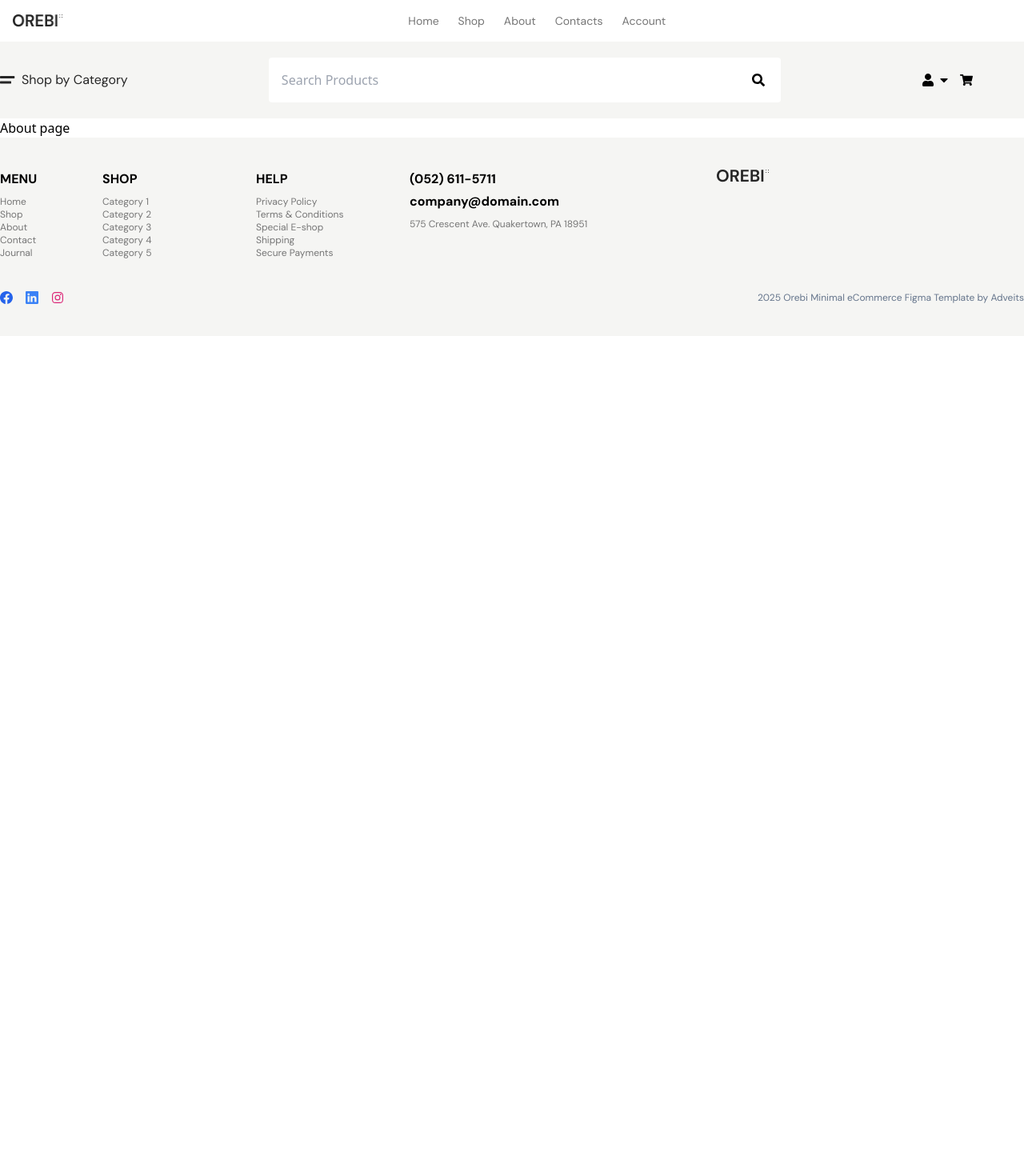
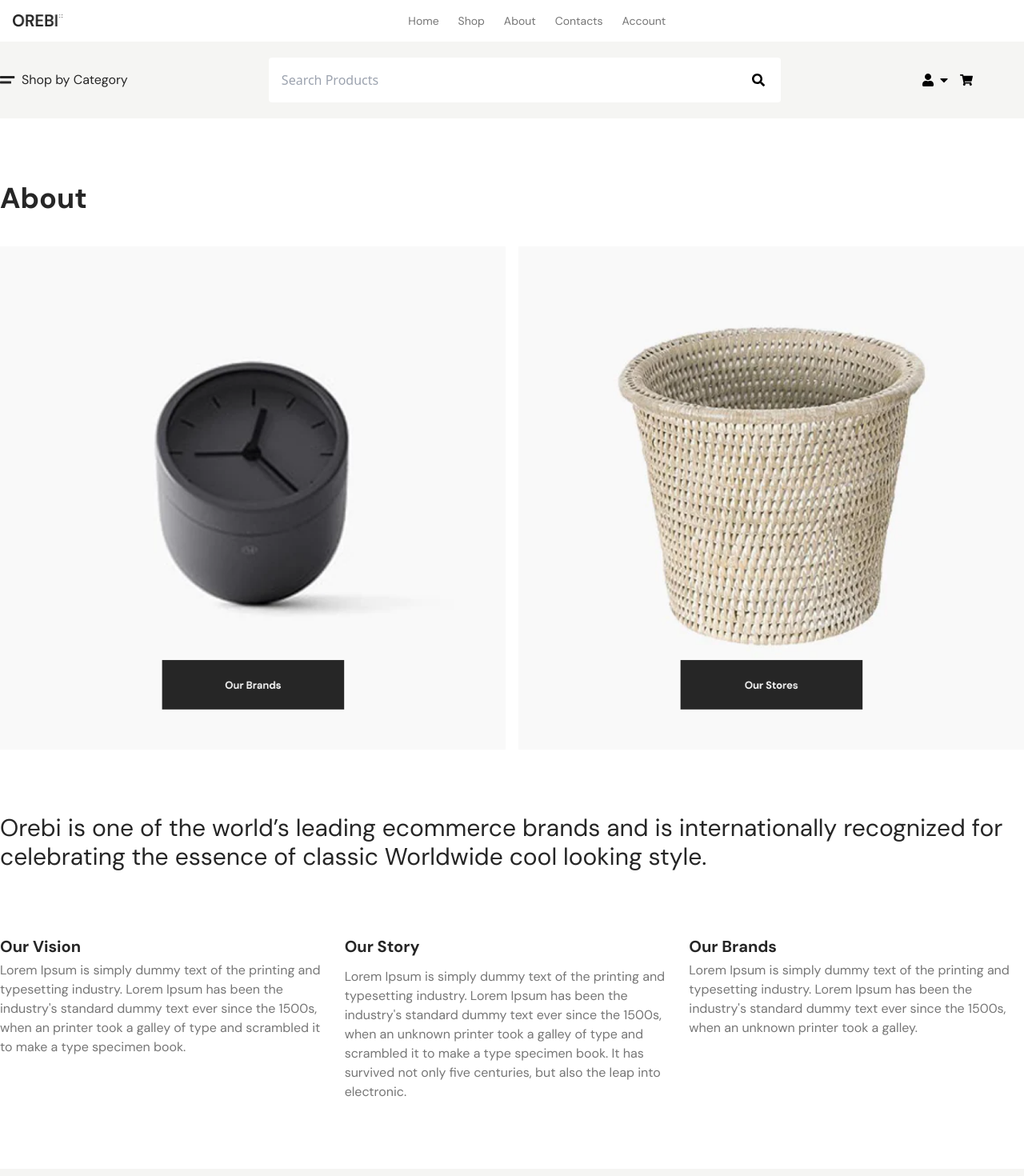
Before and after one commit to NH-Bappy/Orebi, a React (Vite) app: page /About in a window 1280 px wide. Shown: the top 1470 px of the page at 80% size. Before the commit the page ends 800 px from the top, so only its background shows below. Built offline with nearby package versions, Linux system fonts and the light colour scheme.

Commit message:
new page desing

```diff
--- a/src/componants/Category.jsx
+++ b/src/componants/Category.jsx
@@ -2,7 +2,6 @@ import React from 'react'
 import Container from '../layer/Container'
 import Flex from '../layer/Flex'
 import Bars from '../icons/Bars'
-import Text from '../layer/Text'
 import { FaSearch,FaShoppingCart } from "react-icons/fa";
 import Login from '../icons/Login'
 
--- a/src/pages/About.jsx
+++ b/src/pages/About.jsx
@@ -1,9 +1,40 @@
 import React from 'react'
+import Text from '../layer/Text'
+import Container from '../layer/Container'
+import Image from '../layer/Image'
+import Apo from '../../public/image/bu.png'
+import but from '../../public/image/but.png'
+import { Link } from 'react-router-dom'
 
 const About = () => {
   return (
     <>
-    <h2>About page</h2>
+    <div className="py-20">
+     <Container>
+     <Text texts={"About"} as={"h2"} className={'text-4xl text-DDC font-dmSans font-bold pb-10'}/>
+     <div className="flex">
+     <div className="w-6/12 pr-2"><Link to={"/shop"}><Image imgsrc={Apo} imgalt={'Apo'}/></Link></div>
+
+
+      <div className="w-6/12 pl-2"><Link to={"/shop"}><Image imgsrc={but} imgalt={'but'}/></Link></div>
+     </div>
+     <Text texts={"Orebi is one of the world’s leading ecommerce brands and is internationally recognized for celebrating the essence of classic Worldwide cool looking style."} as={"p"} className={'font-dmSans text-3xl py-20 text-DDC'}/>
+     <div className="flex gap-3">
+      <div className="w-4/12">
+      <Text texts={"Our Vision"} as={"h4"} className={'text-xl font-dmSans font-bold pb-1 text-DDC'}/>
+      <Text texts={"Lorem Ipsum is simply dummy text of the printing and typesetting industry. Lorem Ipsum has been the industry's standard dummy text ever since the 1500s, when an   printer took a galley of type and scrambled it to make a type specimen book."} as={"h4"} className={'font-dmSans pb-1 text-mColor'}/>
+      </div>
+      <div className="w-4/12">
+      <Text texts={"Our Story"} as={"h4"} className={'text-xl font-dmSans font-bold pb-3 text-DDC'}/>
+      <Text texts={"Lorem Ipsum is simply dummy text of the printing and typesetting industry. Lorem Ipsum has been the industry's standard dummy text ever since the 1500s, when an unknown printer took a galley of type and scrambled it to make a type specimen book. It has survived not only five centuries, but also the leap into electronic."} as={"h4"} className={'font-dmSans pb-1 text-mColor'}/>
+      </div>
+      <div className="w-4/12">
+      <Text texts={"Our Brands"} as={"h4"} className={'text-xl text-DDC font-dmSans font-bold pb-1'}/>
+      <Text texts={"Lorem Ipsum is simply dummy text of the printing and typesetting industry. Lorem Ipsum has been the industry's standard dummy text ever since the 1500s, when an unknown printer took a galley."} as={"h4"} className={'font-dmSans pb-1 text-mColor'}/>
+      </div>
+     </div>
+      </Container>
+    </div>
     </>
   )
 }
--- a/src/pages/Account.jsx
+++ b/src/pages/Account.jsx
@@ -12,7 +12,7 @@ const Account = () => {
 
   return (
     <>
-    <div className="py-20">
+    <div className="py-10 flex justify-center">
       <Container>
       <div className="w-80">
     <div className="border-b-2">
@@ -41,7 +41,7 @@ const Account = () => {
     </div>
     </div>
 
-    <div className="py-4 w-96">
+    <div className="py-4 w-96 border-b-2">
         <Text texts={"New Customer"} as={"h3"} className={"text-4xl font-bold py-5 font-dmSans"}/>
 
         <Text texts={"Welcome and thank you for visiting my website! I'm thrilled to have you here. Whether you're exploring for the first time or just curious, I hope you find everything you're looking for. If you need any assistance or have questions, feel free to reach out. Enjoy your visit!"} as={"p"} className={"py-5 font-dmSans text-mColor "}/>
--- a/src/pages/Error.jsx
+++ b/src/pages/Error.jsx
@@ -1,8 +1,29 @@
 import React from 'react'
+import Container from '../layer/Container'
+import Text from '../layer/Text'
+import { FaSearch} from "react-icons/fa";
 
 const Error = () => {
   return (
-    <div>Error</div>
+    <>
+    <div className="py-16">
+    <Container>
+      <div className="w-[450px]">
+        <Text texts={"404"} as={"h2"} className={"text-9xl font-bold font-dmSans text-DDC pb-4"}/>
+
+        <Text texts={"The page you were looking for couldn't be found. The page could be removed or you misspelled the word while searching for it. Maybe try a search?"} as={"p"} className={"text-xs text-mColor "}/>
+
+        <div className="relative py-6">
+       <input type="text" placeholder='Type to search' className='w-full h-12 border-2 pl-3'/>
+       <FaSearch className="absolute right-5 top-1/2 -translate-y-1/2"/>
+       </div>
+
+        <button className='py-3 px-10  bg-DDC text-white font-dmSans rounded '>Back to Home</button>
+
+      </div>
+    </Container>
+    </div>
+    </>
   )
 }
 
--- a/tailwind.config.js
+++ b/tailwind.config.js
@@ -52,6 +52,9 @@ export default {
         SOS:"url(../../public/image/Image (6).png",
         SOSeven:"url(../../public/image/Image (7).png",
         // specialOffer
+// about picture
+        Apo:"url(../../public/image/bu.png)",
+        but:'url(../../public/image/but.png)'
 
       }
       // Background Image
```
Also changed, not shown: public/image/bu.png (added), public/image/but.png (added).
